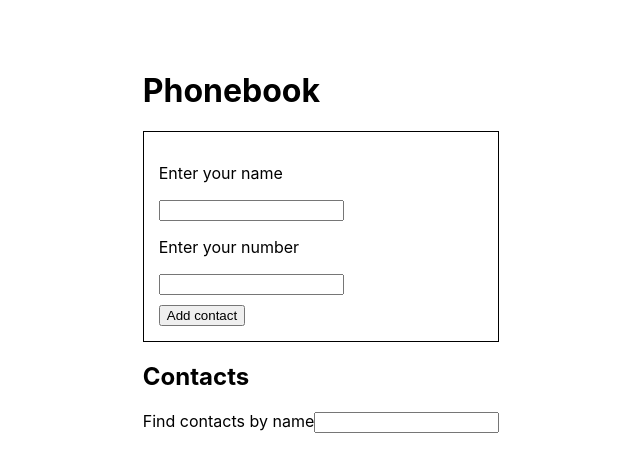
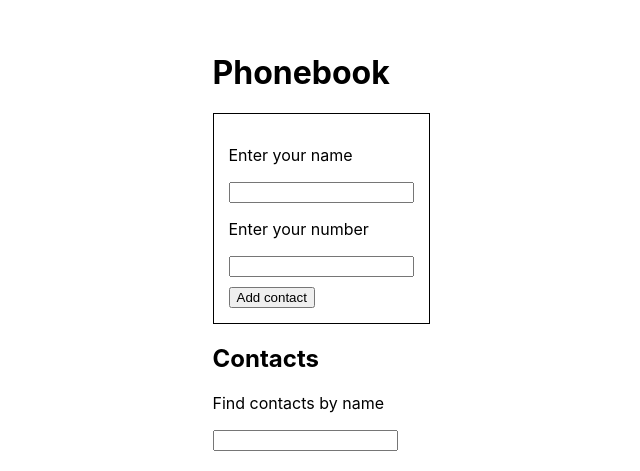
Before and after one commit to smoliymaryan89/goit-react-hw-02-phonebook, a React (Create React App) app: page / in a window 1280 px wide. Shown: the part 151-622 px from the top of the page, without its empty margins (319-959 px from the left). Built offline with nearby package versions, Linux system fonts and the light colour scheme.

Commit message:
Update Filter.jsx

```diff
--- a/src/components/Filter/Filter.jsx
+++ b/src/components/Filter/Filter.jsx
@@ -4,7 +4,7 @@ import PropTypes from 'prop-types';
 const Filter = ({ value, changeFilter }) => {
   return (
     <label>
-      <span>Find contacts by name</span>
+      <p>Find contacts by name</p>
       <input type="text" value={value} onChange={changeFilter} />
     </label>
   );
```
